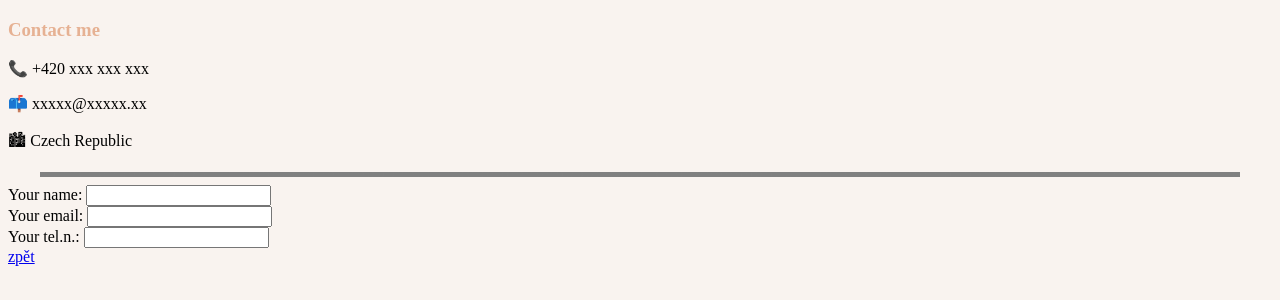
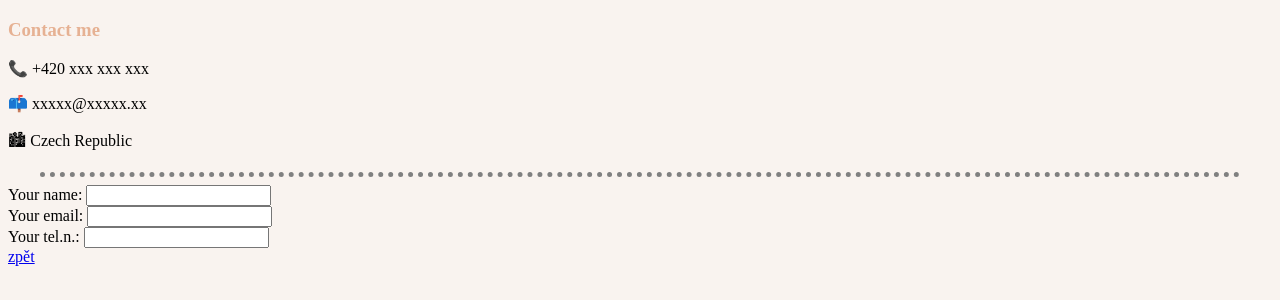
Before and after one commit to katkamishustina/CV, a plain HTML site: page contactme.html in a window 1280 px wide. Drawn offline with Linux system fonts and the light colour scheme.

Commit message:
Update contactme.html
I deleted style code for dotted line in HTML code because of CSS style code affecting

```diff
--- a/contactme.html
+++ b/contactme.html
@@ -10,7 +10,7 @@
     <p> &#128222; +420 xxx xxx xxx</p>
     <p>&#128235; xxxxx@xxxxx.xx</p>
     <p>&#127961; Czech Republic</p>
-    <hr size="3" color="gray">
+    <hr>
     <form class="" action="index.html" method="post">
       <label>Your name:</label>
       <input type="text" name="" value=""><br>
```
